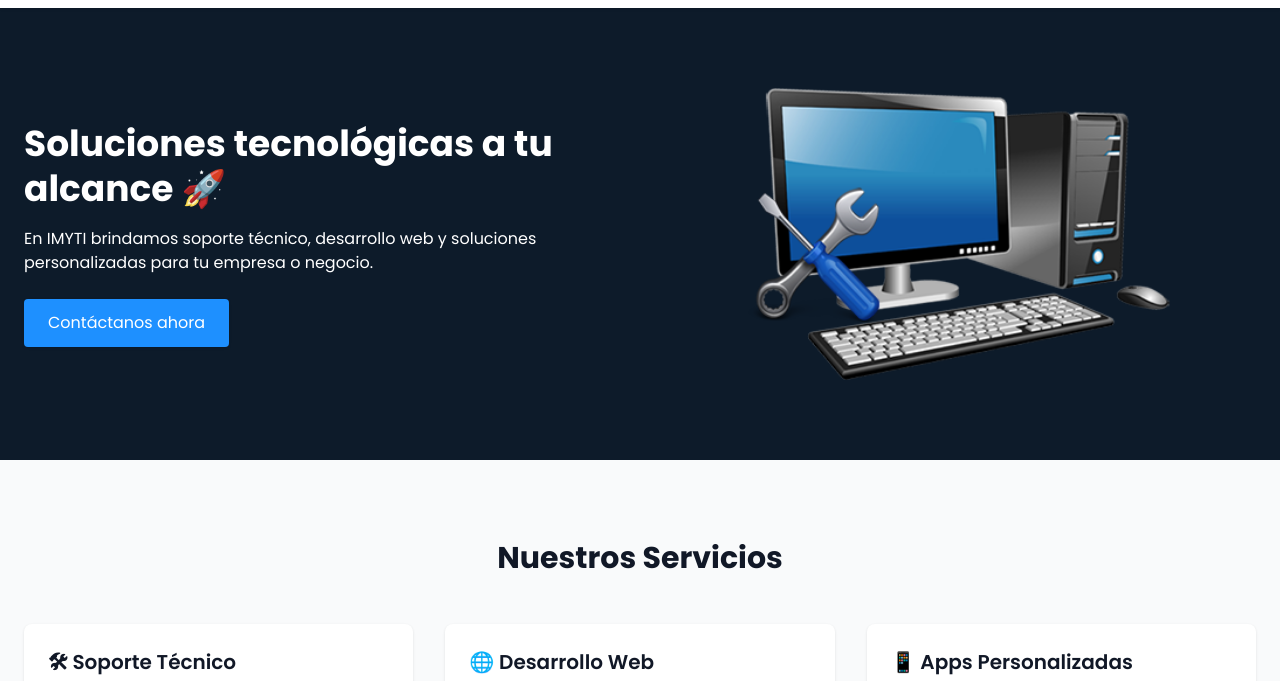
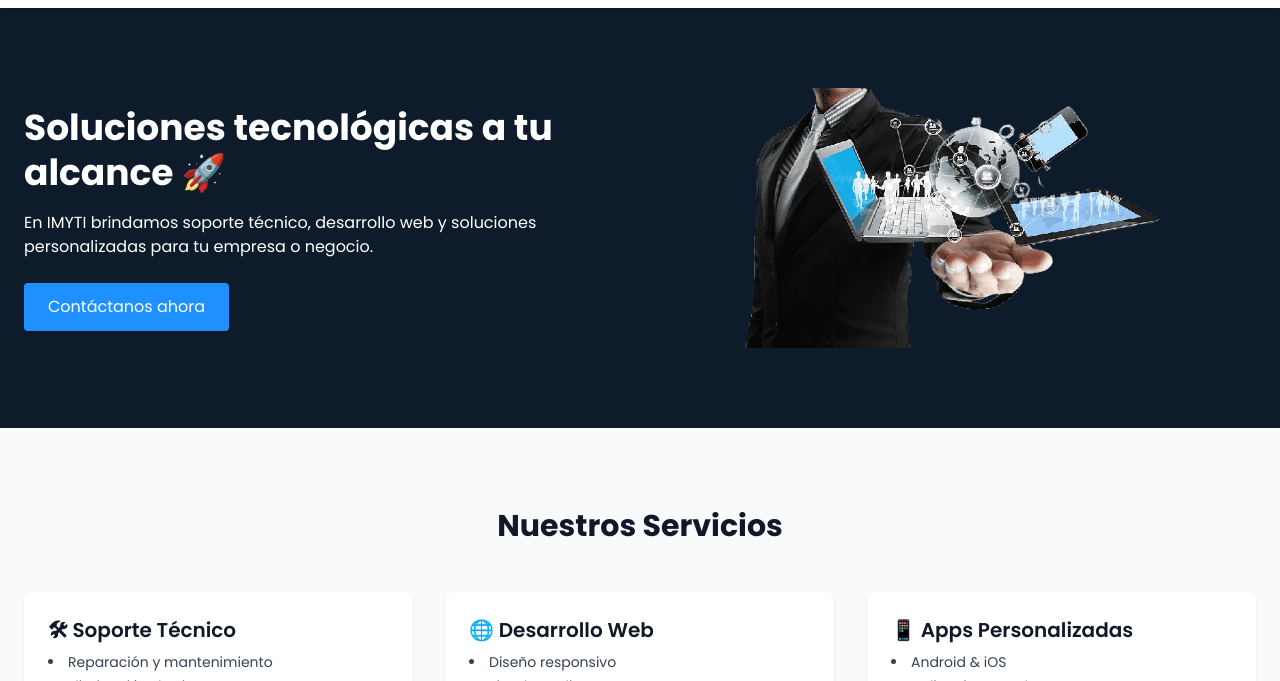
Before and after one commit to gismook54/imyti-landing, a plain HTML site: page index.html in a window 1280 px wide. Shown: the part 64-745 px from the top of the page. Drawn offline with nearby package versions, Linux system fonts and the light colour scheme.

Commit message:
nueva imagen en portada

```diff
--- a/index.html
+++ b/index.html
@@ -42,7 +42,7 @@
         <a href="https://wa.me/7221304588" target="_blank" class="bg-[#1E90FF] hover:bg-blue-600 px-6 py-3 rounded shadow text-white inline-block transition">Contáctanos ahora</a>
       </div>
       <div data-aos="fade-left">
-        <img src="assets/img/computer-repair.png" alt="Soporte técnico IMYTI" class="w-full max-w-md mx-auto">
+        <img src="assets/img/consultoria.png" alt="Soporte técnico IMYTI" class="w-full max-w-md mx-auto">
       </div>
     </div>
   </section>
```
Also changed, not shown: assets/img/consultoria.png (added).
